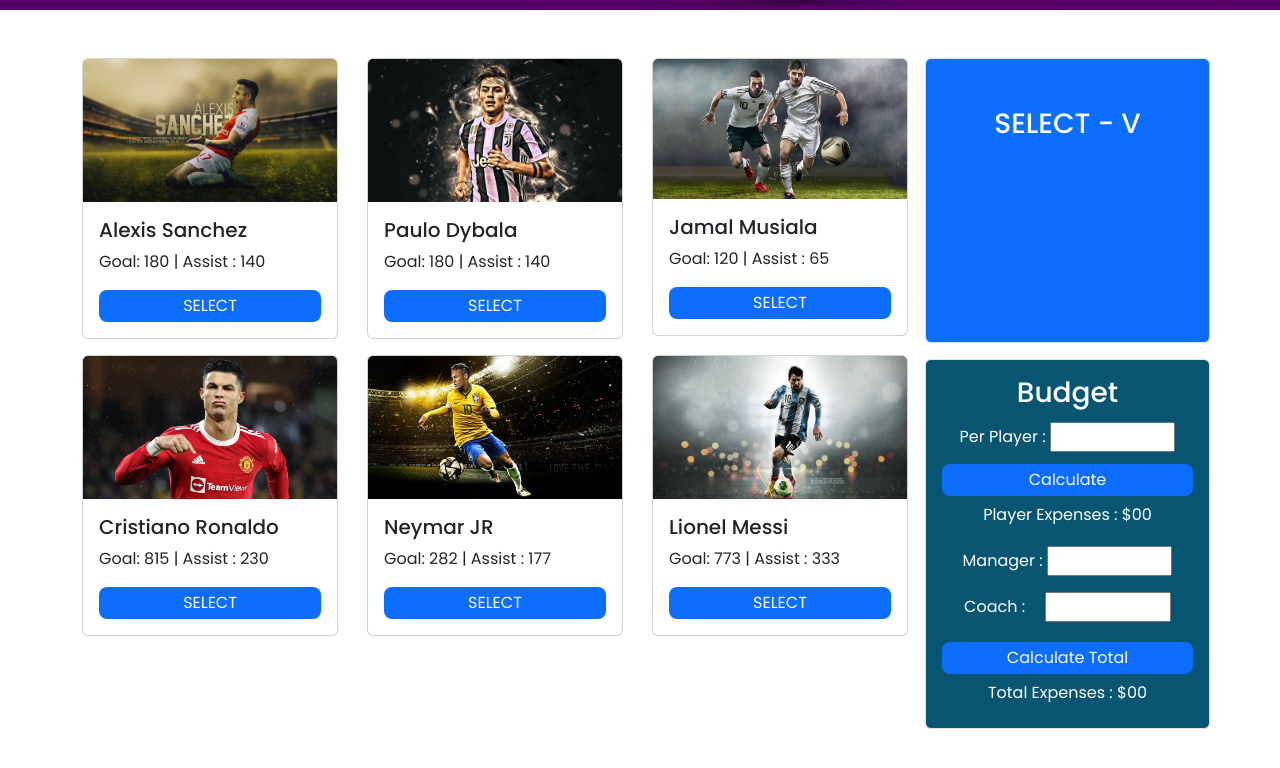
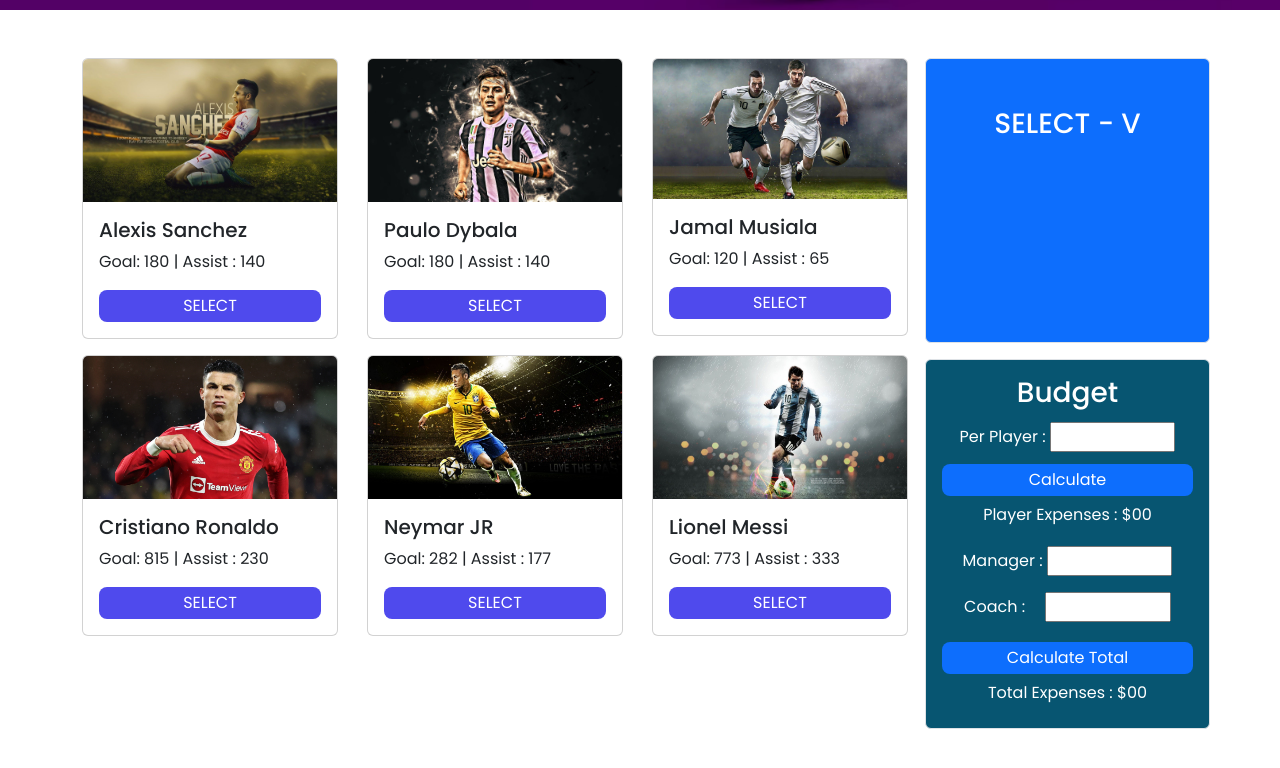
Before and after one commit to rimon005/select-five-players, a plain HTML site: page index.html in a window 1280 px wide. Shown: the part 590-1358 px from the top of the page. Drawn offline with nearby package versions, Linux system fonts and the light colour scheme; a web font is replaced by a local one.

Commit message:
added player condition

```diff
--- a/index.html
+++ b/index.html
@@ -49,7 +49,7 @@
                     <div class="card-body">
                       <h5 class="card-title " id="frist-palyer-name">Alexis Sanchez</h5>
                       <p class="card-text">Goal: 180 <span> | Assist : 140</span></p>
-                      <button class= " bg-primary w-100 text-center rounded-3 text-white border-0 p-1" id="player-1"> SELECT </button>
+                      <button class= " select-btn w-100 text-center rounded-3 text-white border-0 p-1" id="player-1"> SELECT </button>
                     </div>
                   </div>
                 </div>
@@ -62,7 +62,7 @@
                     <div class="card-body">
                       <h5 class="card-title" id="second-player-name">Paulo Dybala</h5>
                       <p class="card-text">Goal: 180 <span> | Assist : 140</span></p>
-                      <button class="bg-primary w-100 text-center rounded-3 text-white border-0 p-1" id="player-2"> SELECT </button>
+                      <button class="select-btn w-100 text-center rounded-3 text-white border-0 p-1" id="player-2"> SELECT </button>
                     </div>
                   </div>
                 </div>
@@ -75,7 +75,7 @@
                     <div class="card-body">
                       <h5 class="card-title" id="third-player-name">Jamal Musiala</h5>
                       <p class="card-text">Goal: 120 <span> | Assist : 65</span></p>
-                      <button class="bg-primary w-100 text-center rounded-3 text-white border-0 p-1" id="player-3"> SELECT </button>
+                      <button class="select-btn w-100 text-center rounded-3 text-white border-0 p-1" id="player-3"> SELECT </button>
                     </div>
                   </div>
                 </div>
@@ -87,7 +87,7 @@
                     <div class="card-body">
                       <h5 class="card-title" id="fourth-player-name">Cristiano Ronaldo</h5>
                       <p class="card-text">Goal: 815	 <span> | Assist : 230</span></p>
-                      <button class="bg-primary w-100 text-center rounded-3 text-white border-0 p-1" id="player-4"> SELECT </button>
+                      <button class="select-btn w-100 text-center rounded-3 text-white border-0 p-1" id="player-4"> SELECT </button>
                     </div>
                   </div>
                 </div>
@@ -99,7 +99,7 @@
                     <div class="card-body">
                       <h5 class="card-title" id="fifth-palyer-name">Neymar JR</h5>
                       <p class="card-text">Goal: 282 <span> | Assist : 177</span></p>
-                      <button class="bg-primary w-100 text-center rounded-3 text-white border-0 p-1" id="player-5"> SELECT </button>
+                      <button class="select-btn w-100 text-center rounded-3 text-white border-0 p-1" id="player-5"> SELECT </button>
                     </div>
                   </div>
                 </div>
@@ -111,7 +111,7 @@
                     <div class="card-body">
                       <h5 class="card-title" id="sixth-player-name">Lionel Messi</h5>
                       <p class="card-text">Goal: 773 <span> | Assist : 333</span></p>
-                      <button class="bg-primary w-100 text-center rounded-3 text-white border-0 p-1" id="player-6"> SELECT </button>
+                      <button class="select-btn w-100 text-center rounded-3 text-white border-0 p-1" id="player-6"> SELECT </button>
                     </div>
                   </div>
                 </div>
--- a/main.js
+++ b/main.js
@@ -56,9 +56,6 @@ document.getElementById('claculate-total-btn').addEventListener('click' , functi
     alert('Please input the valid number')
     return;
   }
-
-
-
    const totalCost = playerCost + managerCost + coachCost;
    const totalExpensesField = document.getElementById('total-expenses');
    totalExpensesField.innerText = totalCost;
--- a/style.css
+++ b/style.css
@@ -19,8 +19,11 @@ body{
     margin-right: 10rem;
 }
 .palyer-list{
-    height: 285px;
+    min-height: 285px;
 }
 .manegment-cost{
     background-color: #075571;
 }
+.select-btn{
+    background-color: rgb(79, 74, 237);
+}
--- a/uitilitis.js
+++ b/uitilitis.js
@@ -1,4 +1,8 @@
 function playerName(event){
+  if(( document.querySelectorAll('li').length) >= 5){
+    alert("You can't add more players");
+    return;
+  }
     const playerElement  = document.getElementById(event).innerText;
     const playersContainer = document.getElementById('player-container');
     const li = document.createElement('li');
@@ -9,7 +13,10 @@ function playerName(event){
 }
 
 function disabledBtn(myBtn) {
-     document.getElementById(myBtn).disabled = true;
+    const btnDisabled =   document.getElementById(myBtn);
+    btnDisabled.style.backgroundColor = '#ddd'
+    btnDisabled.disabled = true;
+
   }
 
   function costField (costEvent){
```
